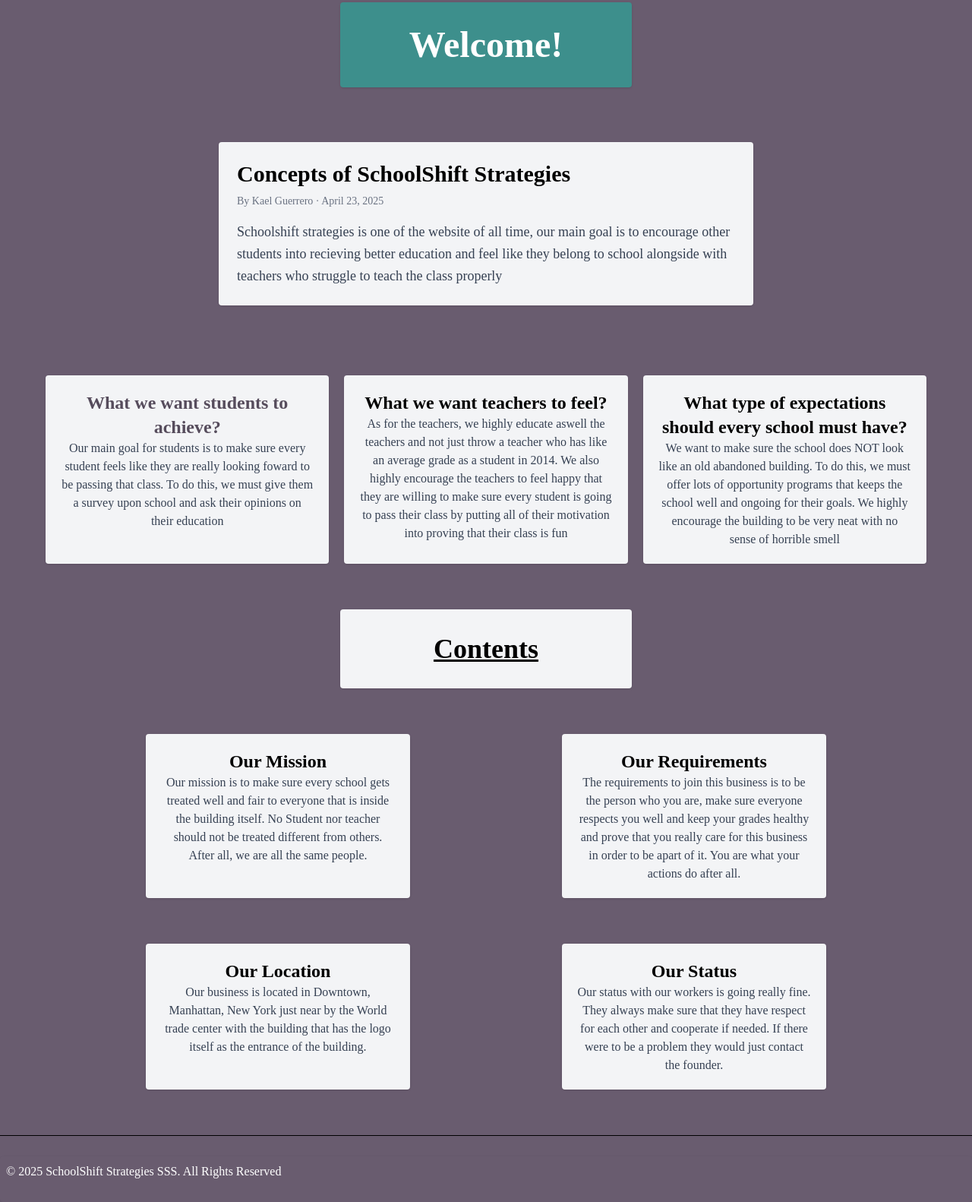
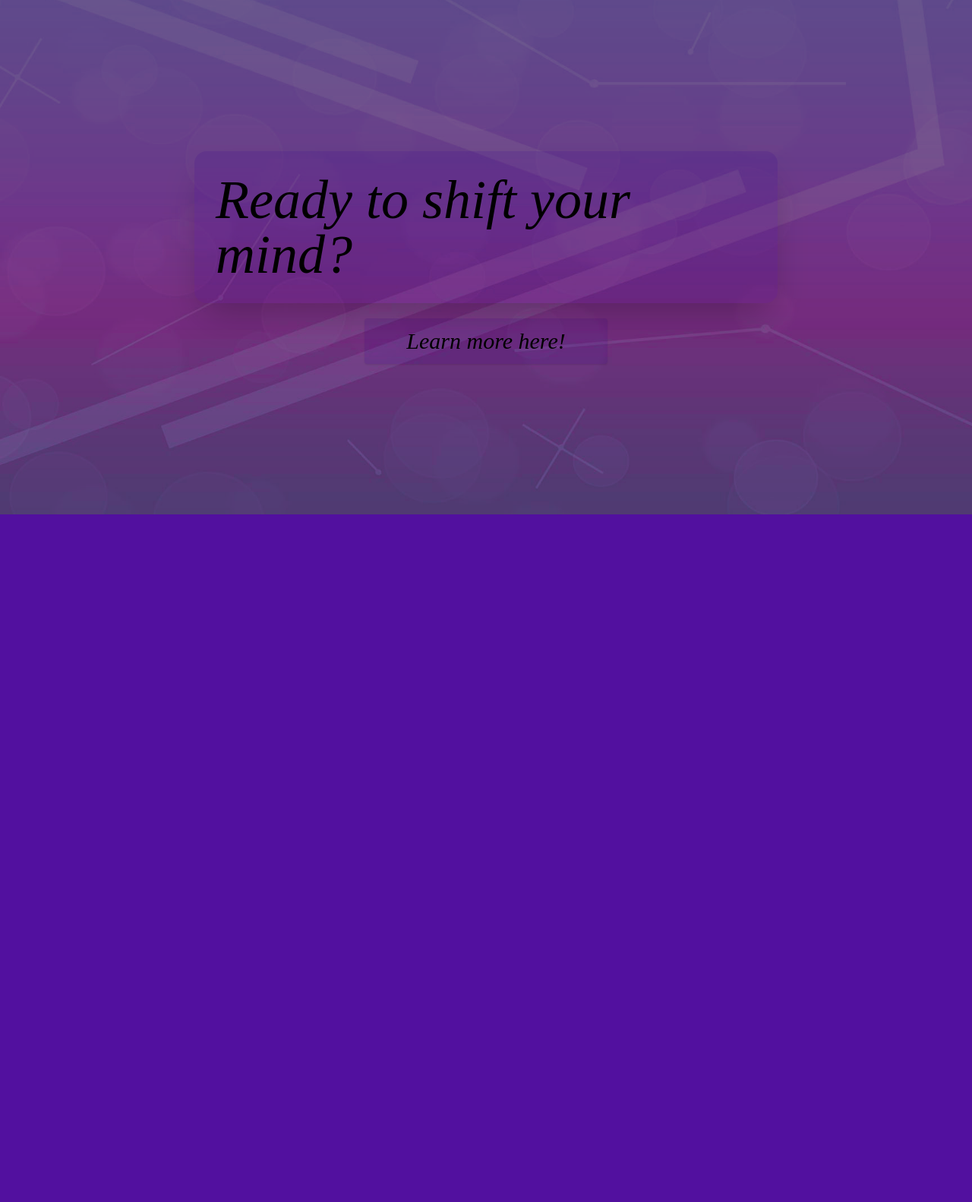
Before and after one commit to Brooklyn-STEAM/schoolshift, a website built with Vite: page src/pages/index.html in a window 1280 px wide. Shown: the part 123-1705 px from the top of the page at 76% size. After the commit the page ends 800 px from the top, so only its background shows below. Built offline with nearby package versions, Linux system fonts and the light colour scheme; files whose address does not match are found by name.

Commit message:
New intro and homepage

```diff
--- a/src/pages/Intro.html
+++ /dev/null
@@ -1,14 +0,0 @@
-<!DOCTYPE html>
-<html lang="en">
-<head>
-    <meta charset="UTF-8">
-    <meta name="viewport" content="width=device-width, initial-scale=1.0">
-    <link rel="Icon" type="image/x-icon" href="/src/styles/Icon.png">
-    <link rel="stylesheet" href="/src/styles/main.css">
-    <title>SSS</title>
-</head>
-<body class="bg-violet-900">
-    <include src="components/navbar.html"></include>
-
-</body>
-</html>
--- a/src/pages/home.html
+++ b/src/pages/home.html
@@ -7,13 +7,14 @@
     <link rel="stylesheet" href="/src/styles/main.css">
     <title>SSS</title>
 </head>
-<body>
+<body class="bg-mobster-700">
   <include src="components/navbar.html"></include>
-        <h1 class="text-center text-5xl py-8 w-[30%] font-bold m-auto rounded shadow">Welcome!</h1>
+  <br>
+        <h1 class="text-center text-5xl py-8 w-[30%] bg-oracle-500 text-white font-bold m-auto rounded shadow">Welcome!</h1>
         <p class="py-5 justify-left"></p>
 
-        <main class="p-6 max-w-3xl mx-auto">
-        <article class="bg-white p-6 rounded shadow">
+        <main class="p-8 max-w-3xl mx-auto">
+        <article class="bg-gray-100 p-6 rounded shadow">
           <h2 class="text-3xl font-bold mb-2">Concepts of SchoolShift Strategies</h2>
           <p class="text-sm text-gray-500 mb-4">By Kael Guerrero · April 23, 2025</p>
           <p class="text-lg leading-relaxed text-gray-700">
@@ -21,38 +22,38 @@
             </article>
       </main>
       <div class="flex justify-between gap-5 m-15 ">
-        <div class="rounded shadow p-5 w-[125%]">
-            <p class="text-2xl text-center"> What we want students to achieve?</p>
-            <p class="text-l text-center">Our main goal for students is to make sure every student feels like they are really looking foward to be passing that class. To do this, we must give them a survey upon school and ask their opinions on their education</p>
+        <div class="rounded bg-gray-100 shadow p-5 w-[125%]">
+            <p class="text-2xl font-semibold text-mobster-800 text-center"> What we want students to achieve?</p>
+            <p class="text-l text-gray-700 text-center">Our main goal for students is to make sure every student feels like they are really looking foward to be passing that class. To do this, we must give them a survey upon school and ask their opinions on their education</p>
         </div>
-        <div class="rounded shadow p-5 w-[125%]">
-            <p class="text-2xl text-center"> What we want teachers to feel?</p>
-            <p class="text-l text-center">As for the teachers, we highly educate aswell the teachers and not just throw a teacher who has like an average grade as a student in 2014. We also highly encourage the teachers to feel happy that they are willing to make sure every student is going to pass their class by putting all of their motivation into proving that their class is fun</p>
+        <div class="rounded bg-gray-100 shadow p-5 w-[125%]">
+            <p class="text-2xl font-semibold text-center"> What we want teachers to feel?</p>
+            <p class="text-l text-gray-700 text-center">As for the teachers, we highly educate aswell the teachers and not just throw a teacher who has like an average grade as a student in 2014. We also highly encourage the teachers to feel happy that they are willing to make sure every student is going to pass their class by putting all of their motivation into proving that their class is fun</p>
         </div>
-        <div class="rounded shadow p-5 w-[125%]">
-            <p class="text-2xl text-center"> What type of expectations should every school must have?</p>
-            <p class="text-l text-center">We want to make sure the school does NOT look like an old abandoned building. To do this, we must offer lots of opportunity programs that keeps the school well and ongoing for their goals. We highly encourage the building to be very neat with no sense of horrible smell</p>
+        <div class="rounded bg-gray-100 shadow p-5 w-[125%]">
+            <p class="text-2xl font-semibold text-center"> What type of expectations should every school must have?</p>
+            <p class="text-l text-gray-700 text-center">We want to make sure the school does NOT look like an old abandoned building. To do this, we must offer lots of opportunity programs that keeps the school well and ongoing for their goals. We highly encourage the building to be very neat with no sense of horrible smell</p>
         </div>
       </div>
-      <h1 class="text-4xl rounded shadow font-bold text-center m-auto underline w-[30%] py-8">Contents</h1>
+      <h1 class="text-4xl rounded shadow font-bold bg-gray-100 text-center m-auto underline w-[30%] py-8">Contents</h1>
       <div class="flex gap-50 m-15 justify-center">
-        <div class="rounded shadow text-center w-[30%] p-5">
-          <h1 class="font-bold text-center text-2xl">Our Mission</h1>
-          <p class="text-center text-l">Our mission is to make sure every school gets treated well and fair to everyone that is inside the building itself. No Student nor teacher should not be treated different from others. After all, we are all the same people.</p>
+        <div class="rounded shadow bg-gray-100  text-center w-[30%] p-5">
+          <h1 class="font-semibold text-center text-2xl">Our Mission</h1>
+          <p class="text-center text-gray-700 text-l">Our mission is to make sure every school gets treated well and fair to everyone that is inside the building itself. No Student nor teacher should not be treated different from others. After all, we are all the same people.</p>
         </div>
-        <div class="rounded shadow text-center w-[30%] p-5">
-          <h1 class="font-bold text-center text-2xl">Our Requirements</h1>
-          <p class="text-center text-l">The requirements to join this business is to be the person who you are, make sure everyone respects you well and keep your grades healthy and prove that you really care for this business in order to be apart of it. You are what your actions do after all.</p>
+        <div class="rounded  bg-gray-100 shadow text-center w-[30%] p-5">
+          <h1 class="font-semibold  text-center text-2xl">Our Requirements</h1>
+          <p class="text-center  text-gray-700 text-l">The requirements to join this business is to be the person who you are, make sure everyone respects you well and keep your grades healthy and prove that you really care for this business in order to be apart of it. You are what your actions do after all.</p>
         </div>
       </div>
-      <div class="flex gap-50 m-15 justify-center">
-        <div class="rounded shadow text-center w-[30%] p-5">
-          <h1 class="font-bold text-center text-2xl">Our Location</h1>
-          <p class="text-center text-l">Our business is located in Downtown, Manhattan, New York just near by the World trade center with the building that has the logo itself as the entrance of the building. </p>
+      <div class="flex gap-50 m-15  justify-center">
+        <div class="rounded shadow bg-gray-100 text-center w-[30%] p-5">
+          <h1 class="font-semibold text-center text-2xl">Our Location</h1>
+          <p class="text-center text-gray-700 text-l">Our business is located in Downtown, Manhattan, New York just near by the World trade center with the building that has the logo itself as the entrance of the building. </p>
         </div>
-        <div class="rounded shadow text-center w-[30%] p-5">
-          <h1 class="font-bold text-center text-2xl">Our Status</h1>
-          <p class="text-center text-l">Our status with our workers is going really fine. They always make sure that they have respect for each other and cooperate if needed. If there were to be a problem they would just contact the founder.</p>
+        <div class="rounded shadow text-center bg-gray-100 w-[30%] p-5">
+          <h1 class="font-semibold text-center text-2xl">Our Status</h1>
+          <p class="text-center text-gray-700 text-l">Our status with our workers is going really fine. They always make sure that they have respect for each other and cooperate if needed. If there were to be a problem they would just contact the founder.</p>
         </div>
       </div>
       <include src="components/footer.html"></include>
--- a/src/pages/index.html
+++ b/src/pages/index.html
@@ -7,55 +7,18 @@
     <link rel="stylesheet" href="/src/styles/main.css">
     <title>SSS</title>
 </head>
-<body class="bg-mobster-700">
-  <include src="components/navbar.html"></include>
-  <br>
-        <h1 class="text-center text-5xl py-8 w-[30%] bg-oracle-500 text-white font-bold m-auto rounded shadow">Welcome!</h1>
-        <p class="py-5 justify-left"></p>
-
-        <main class="p-8 max-w-3xl mx-auto">
-        <article class="bg-gray-100 p-6 rounded shadow">
-          <h2 class="text-3xl font-bold mb-2">Concepts of SchoolShift Strategies</h2>
-          <p class="text-sm text-gray-500 mb-4">By Kael Guerrero · April 23, 2025</p>
-          <p class="text-lg leading-relaxed text-gray-700">
-            Schoolshift strategies is one of the website of all time, our main goal is to encourage other students into recieving better education and feel like they belong to school alongside with teachers who struggle to teach the class properly</p>
-            </article>
-      </main>
-      <div class="flex justify-between gap-5 m-15 ">
-        <div class="rounded bg-gray-100 shadow p-5 w-[125%]">
-            <p class="text-2xl font-semibold text-mobster-800 text-center"> What we want students to achieve?</p>
-            <p class="text-l text-gray-700 text-center">Our main goal for students is to make sure every student feels like they are really looking foward to be passing that class. To do this, we must give them a survey upon school and ask their opinions on their education</p>
+<body class="bg-violet-900">
+    <div class="absolute inset-0">
+        <img class="object-cover h-full w-full" src="src/assets/intro.png" alt="lalala">
+        <div class="absolute inset-0 bg-mobster-400 mix-blend-multiply">
         </div>
-        <div class="rounded bg-gray-100 shadow p-5 w-[125%]">
-            <p class="text-2xl font-semibold text-center"> What we want teachers to feel?</p>
-            <p class="text-l text-gray-700 text-center">As for the teachers, we highly educate aswell the teachers and not just throw a teacher who has like an average grade as a student in 2014. We also highly encourage the teachers to feel happy that they are willing to make sure every student is going to pass their class by putting all of their motivation into proving that their class is fun</p>
-        </div>
-        <div class="rounded bg-gray-100 shadow p-5 w-[125%]">
-            <p class="text-2xl font-semibold text-center"> What type of expectations should every school must have?</p>
-            <p class="text-l text-gray-700 text-center">We want to make sure the school does NOT look like an old abandoned building. To do this, we must offer lots of opportunity programs that keeps the school well and ongoing for their goals. We highly encourage the building to be very neat with no sense of horrible smell</p>
-        </div>
-      </div>
-      <h1 class="text-4xl rounded shadow font-bold bg-gray-100 text-center m-auto underline w-[30%] py-8">Contents</h1>
-      <div class="flex gap-50 m-15 justify-center">
-        <div class="rounded shadow bg-gray-100  text-center w-[30%] p-5">
-          <h1 class="font-semibold text-center text-2xl">Our Mission</h1>
-          <p class="text-center text-gray-700 text-l">Our mission is to make sure every school gets treated well and fair to everyone that is inside the building itself. No Student nor teacher should not be treated different from others. After all, we are all the same people.</p>
-        </div>
-        <div class="rounded  bg-gray-100 shadow text-center w-[30%] p-5">
-          <h1 class="font-semibold  text-center text-2xl">Our Requirements</h1>
-          <p class="text-center  text-gray-700 text-l">The requirements to join this business is to be the person who you are, make sure everyone respects you well and keep your grades healthy and prove that you really care for this business in order to be apart of it. You are what your actions do after all.</p>
-        </div>
-      </div>
-      <div class="flex gap-50 m-15  justify-center">
-        <div class="rounded shadow bg-gray-100 text-center w-[30%] p-5">
-          <h1 class="font-semibold text-center text-2xl">Our Location</h1>
-          <p class="text-center text-gray-700 text-l">Our business is located in Downtown, Manhattan, New York just near by the World trade center with the building that has the logo itself as the entrance of the building. </p>
-        </div>
-        <div class="rounded shadow text-center bg-gray-100 w-[30%] p-5">
-          <h1 class="font-semibold text-center text-2xl">Our Status</h1>
-          <p class="text-center text-gray-700 text-l">Our status with our workers is going really fine. They always make sure that they have respect for each other and cooperate if needed. If there were to be a problem they would just contact the founder.</p>
-        </div>
-      </div>
-      <include src="components/footer.html"></include>
+    </div>
+    <include class="relative" src="components/navbar.html"></include>
+    <div class="relative">
+        <h1 class="flex justify-center m-auto text-7xl mt-55 p-7 w-[60%] rounded-2xl shadow-2xl bg-purple-200 mix-blend-multiply italic">Ready to shift your mind?</h1>
+    </div>
+    <div class="flex justify-center m-auto text-3xl mt-5 p-3 w-[25%] italic rounded shadow bg-purple-200 mix-blend-multiply">
+        <a href="home.html"> Learn more here!</a>
+    </div>
 </body>
 </html>
```
Also changed, not shown: src/assets/lalala.png (added).
